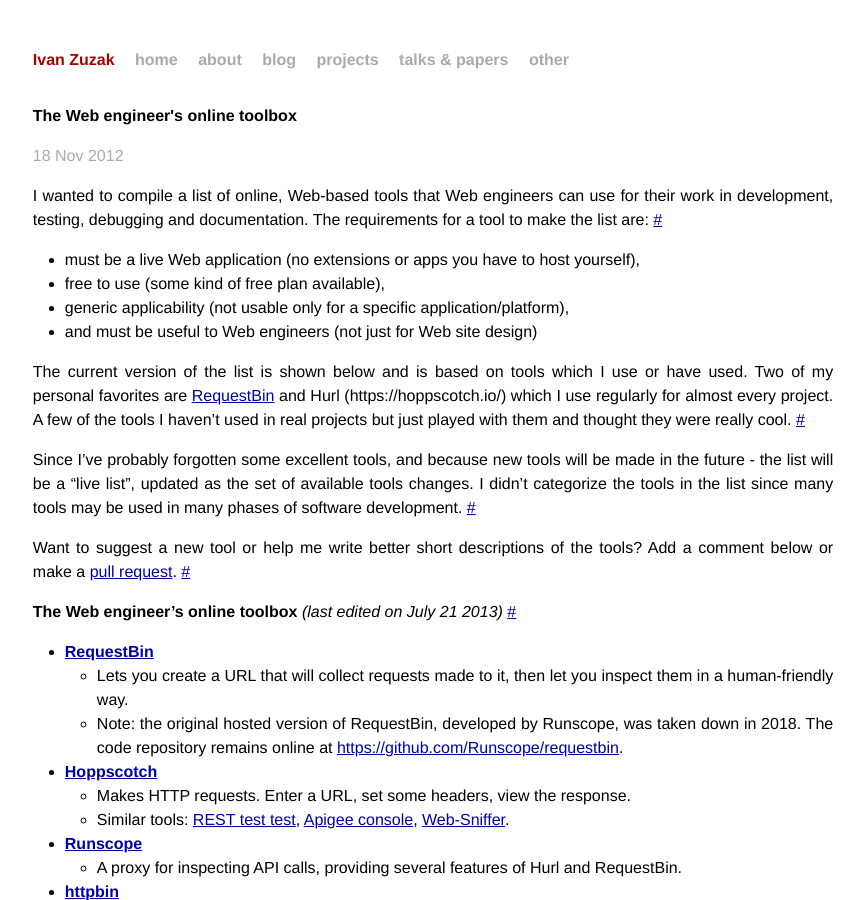
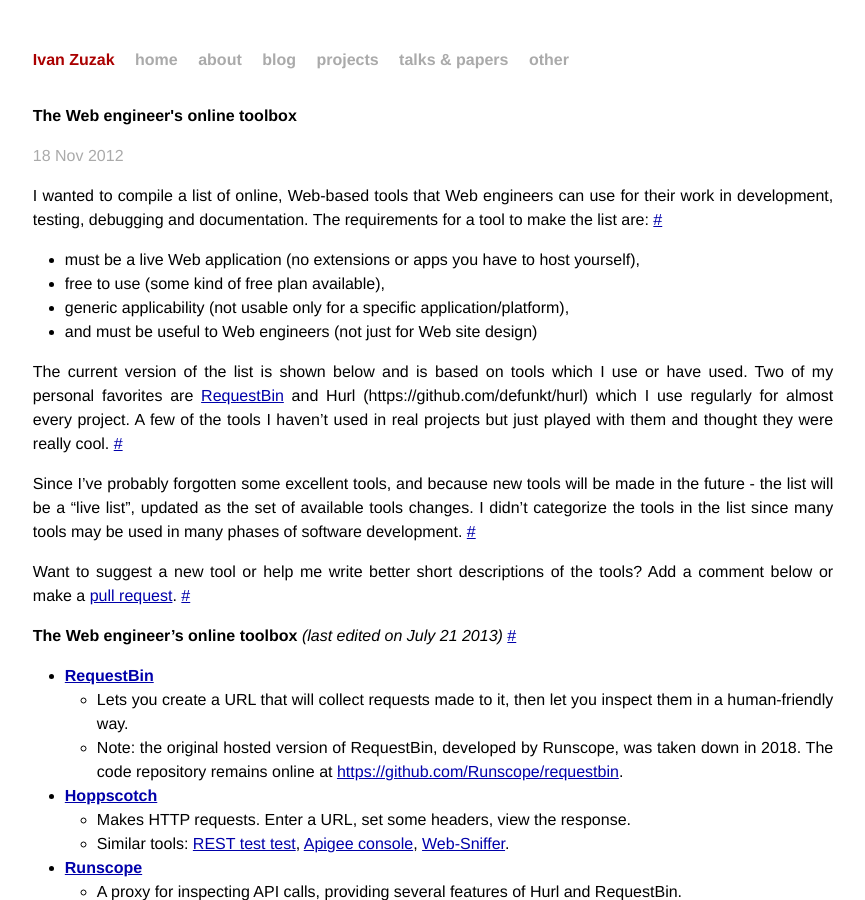
Before and after one commit to izuzak/izuzak.github.com, a Jekyll site: the page built from _posts/2012-11-18-the-web-engineers-online-toolbox.markdown, in a window 1280 px wide and 900 px high. Shown: the whole window, without its empty margins (207-1072 px from the left). Built offline with Jekyll 4.4.1, drawn with Linux system fonts in a browser that asks for light colours; Markdown is read by kramdown in place of the engine named in the settings; comment, search, counter and statistics services are not loaded; some of the changed lines change nothing that is shown.

Commit message:
Whoops. Use correct link

```diff
--- a/_posts/2012-11-18-the-web-engineers-online-toolbox.markdown
+++ b/_posts/2012-11-18-the-web-engineers-online-toolbox.markdown
@@ -15,7 +15,7 @@
 * and must be useful to Web engineers (not just for Web site design)
 
 The current version of the list is shown below and is based on tools which I use or have used.
-Two of my personal favorites are [RequestBin](http://requestbin.com/) and Hurl (https://hoppscotch.io/) which I use regularly for almost every project.
+Two of my personal favorites are [RequestBin](http://requestbin.com/) and Hurl (https://github.com/defunkt/hurl) which I use regularly for almost every project.
 A few of the tools I haven't used in real projects but just played with them and thought they were really cool.
 
 Since I've probably forgotten some excellent tools, and because new tools will be made in the future - the list will be a "live list", updated as the set of available tools changes.
```
